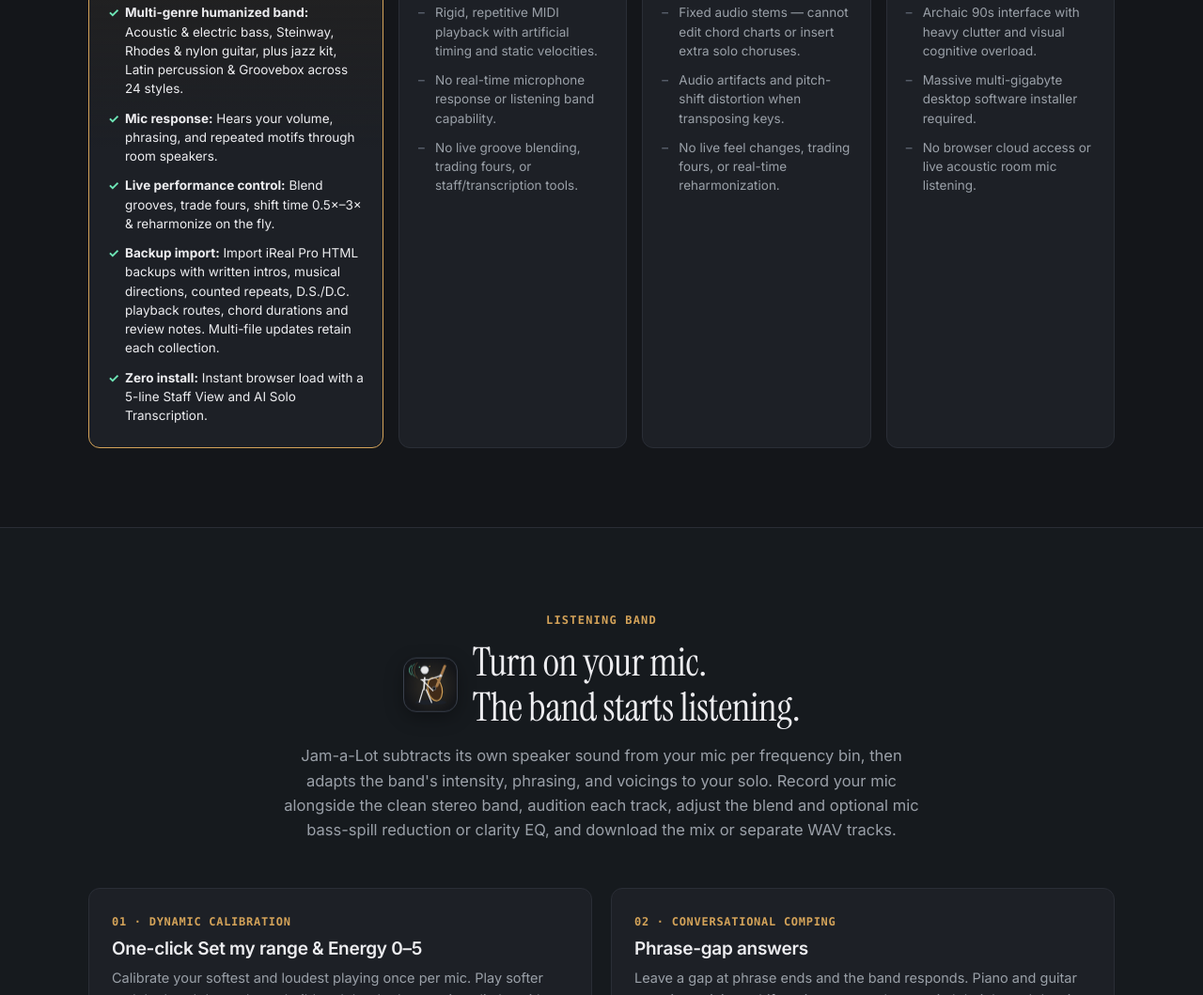
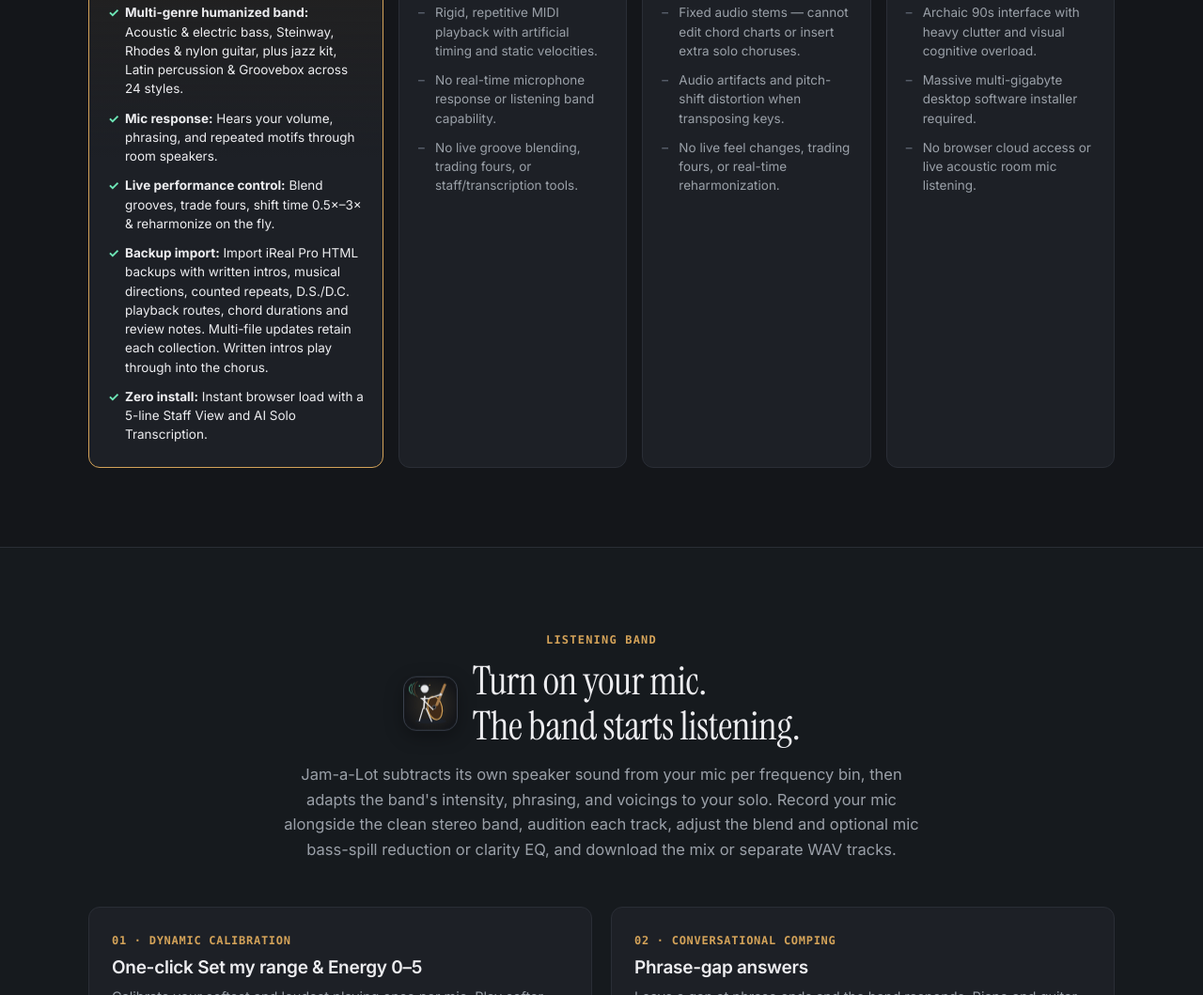
Before and after one commit to jlaval-gh/jam-a-lot-landing, a plain HTML site: page index.html in a window 1280 px wide. Shown: the part 2002-3061 px from the top of the page at 94% size. Drawn offline with Linux system fonts and the light colour scheme.

```diff
--- a/index.html
+++ b/index.html
@@ -364,7 +364,7 @@
             <li><strong>Multi-genre humanized band:</strong> Acoustic &amp; electric bass, Steinway, Rhodes &amp; nylon guitar, plus jazz kit, Latin percussion &amp; Groovebox across 24 styles.</li>
             <li><strong>Mic response:</strong> Hears your volume, phrasing, and repeated motifs through room speakers.</li>
             <li><strong>Live performance control:</strong> Blend grooves, trade fours, shift time 0.5×–3× &amp; reharmonize on the fly.</li>
-            <li><strong>Backup import:</strong> Import iReal Pro HTML backups with written intros, musical directions, counted repeats, D.S./D.C. playback routes, chord durations and review notes. Multi-file updates retain each collection.</li>
+            <li><strong>Backup import:</strong> Import iReal Pro HTML backups with written intros, musical directions, counted repeats, D.S./D.C. playback routes, chord durations and review notes. Multi-file updates retain each collection. Written intros play through into the chorus.</li>
             <li><strong>Zero install:</strong> Instant browser load with a 5-line Staff View and AI Solo Transcription.</li>
           </ul>
         </article>
```
Also changed, not shown: manual.html (+1 -0 lines), llms.txt.
